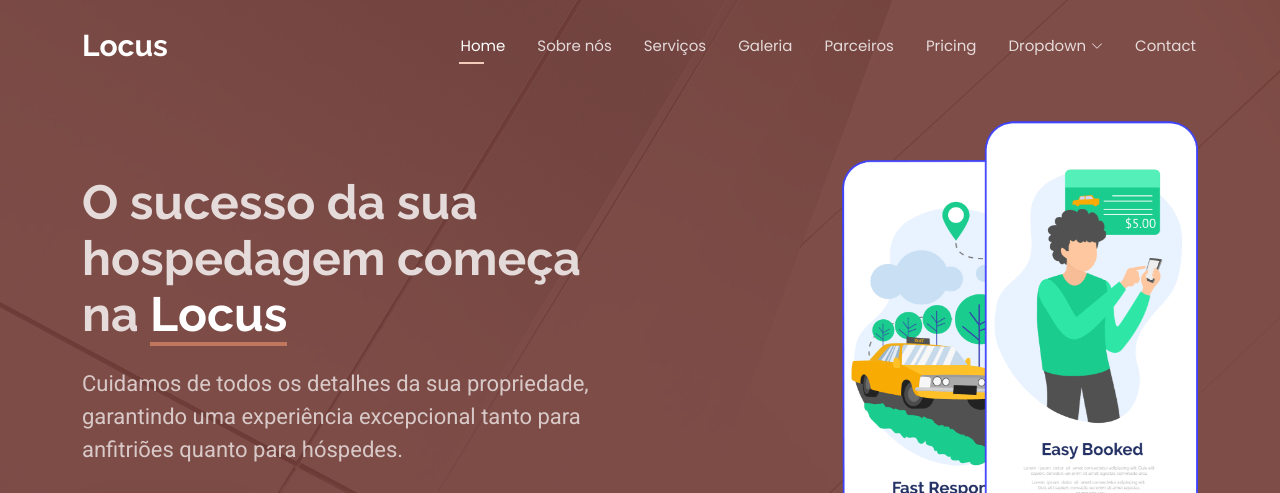
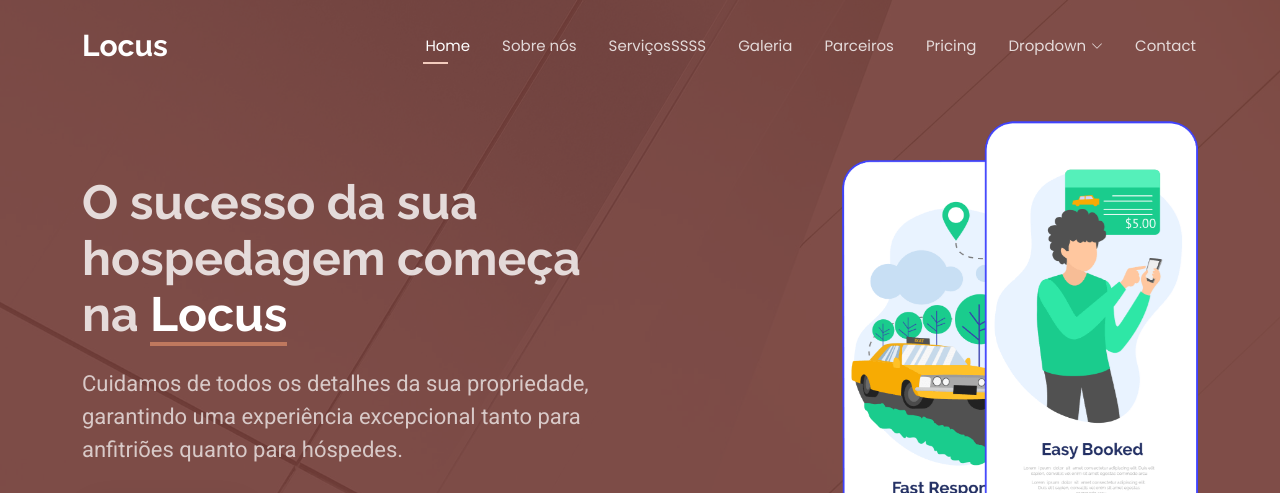
Before and after one commit to diogonest/Locus, a plain HTML site: page index.html in a window 1280 px wide. Shown: the top 493 px of the page. Drawn offline with nearby package versions, Linux system fonts and the light colour scheme; animation ran at ten frames a second.

Commit message:
versão 1.1
testei vinculo

```diff
--- a/index.html
+++ b/index.html
@@ -45,7 +45,7 @@
         <ul>
           <li><a href="#hero" class="active">Home</a></li>
           <li><a href="#about">Sobre nós</a></li>
-          <li><a href="#features">Serviços</a></li>
+          <li><a href="#features">ServiçosSSSS</a></li>
           <li><a href="#gallery">Galeria</a></li>
           <li><a href="#team">Parceiros</a></li>
           <li><a href="#pricing">Pricing</a></li>
```
